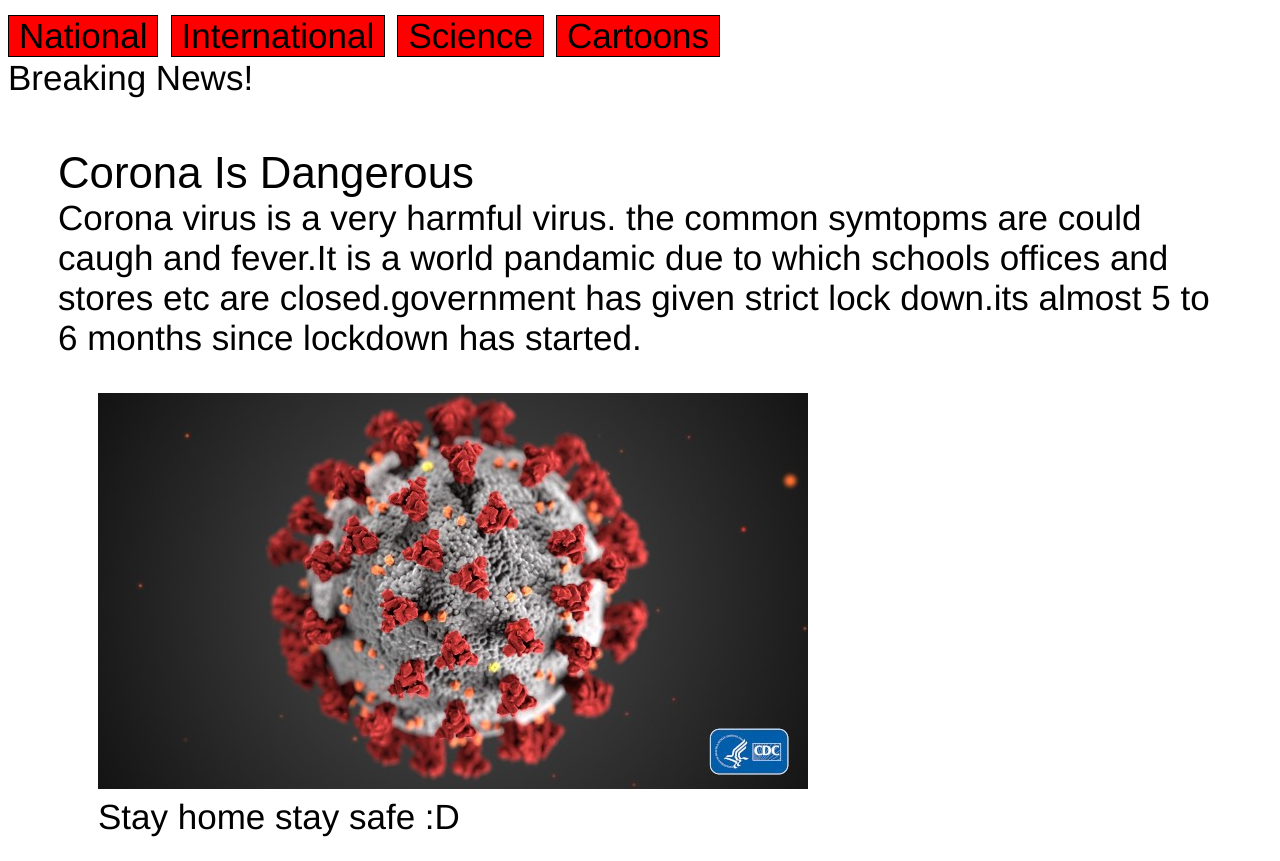
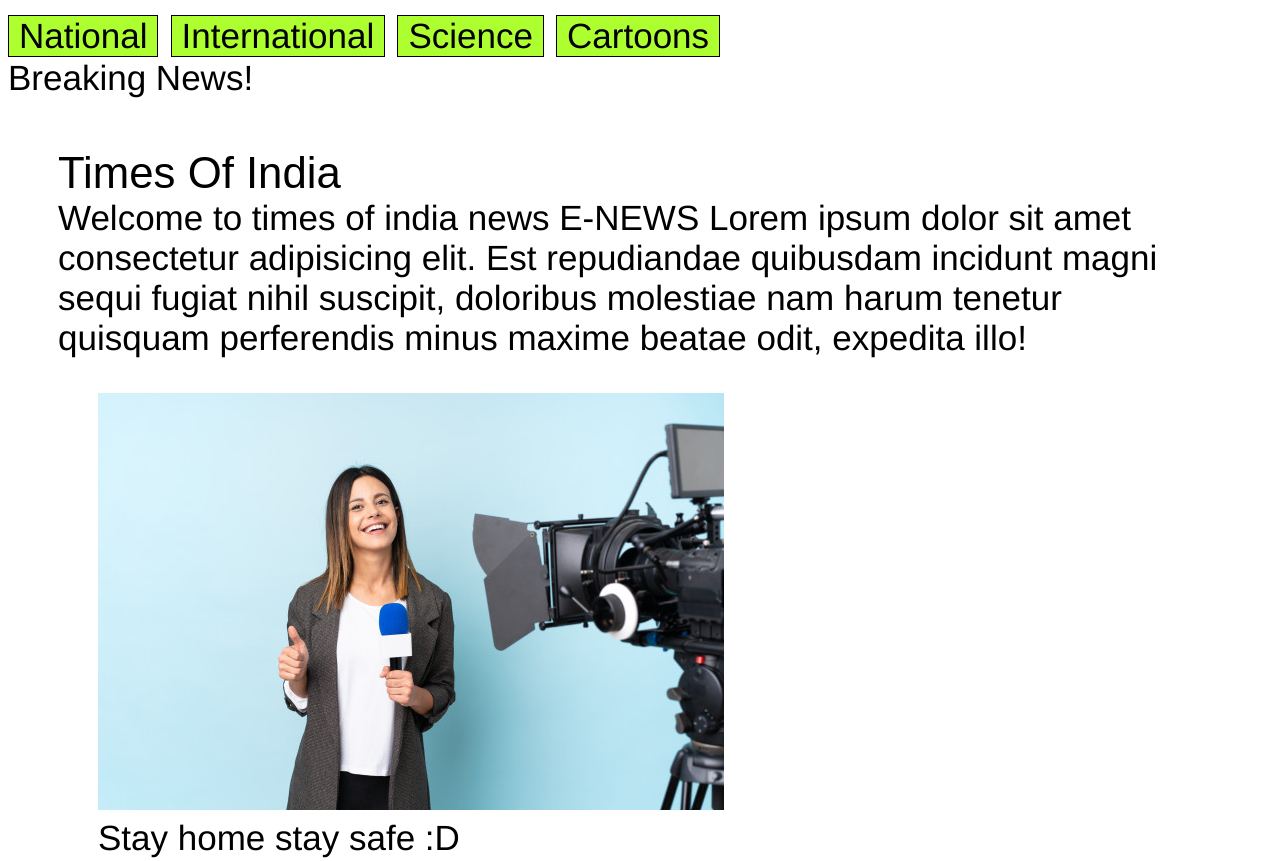
Before and after one commit to KMDEV22/syntactic-site-with-script, a plain HTML site: page index.html in a window 1280 px wide. Shown: the top 861 px of the page. Drawn offline with Linux system fonts and the light colour scheme.

Commit message:
Adding renew file

```diff
--- a/index.html
+++ b/index.html
@@ -38,7 +38,7 @@
         span {
             border: 3px dashed;
             display: inline-block;
-            background: red;
+            background: greenyellow;
 
         }
 
@@ -72,12 +72,10 @@
     Breaking News!
     <main>
         <article>
-            <header>Corona is Dangerous</header>
-            <section>Corona virus is a very harmful virus. the common symtopms are could caugh and fever.It is a world
-                pandamic due to which schools offices and stores etc are closed.government has given strict lock
-                down.its almost 5 to 6 months since lockdown has started. </section>
+            <header>Times Of India</header>
+            <section>Welcome to times of india news E-NEWS Lorem ipsum dolor sit amet consectetur adipisicing elit. Est repudiandae quibusdam incidunt magni sequi fugiat nihil suscipit, doloribus molestiae nam harum tenetur quisquam perferendis minus maxime beatae odit, expedita illo! </section>
             <figure>
-                <img src="./images/covid.jpg" alt="">
+                <img src="./images/newz.jpg" alt="">
                 <div>
                     Stay home stay safe :D
                 </div>
@@ -122,9 +120,9 @@
                 },
                 {
                     header: "Cartoons",
-                    content: "ydgsdihwoshdcydguasiadcsibsdhnwuidbyfvksidgsfveedkfvsdg",
+                    content: "Cartoons are very interesting. Chilrens like cartoons from their childhood.their are many cartoon channels which brodcast cartoons.Famous cartoons are doremon shinchan etc.",
                     imgPath: "./images/cartoon.jpg",
-                    caption: "welcome to caption",
+                    caption: "Cartoons are famous All Over!",
                 },
             ]
 
```
